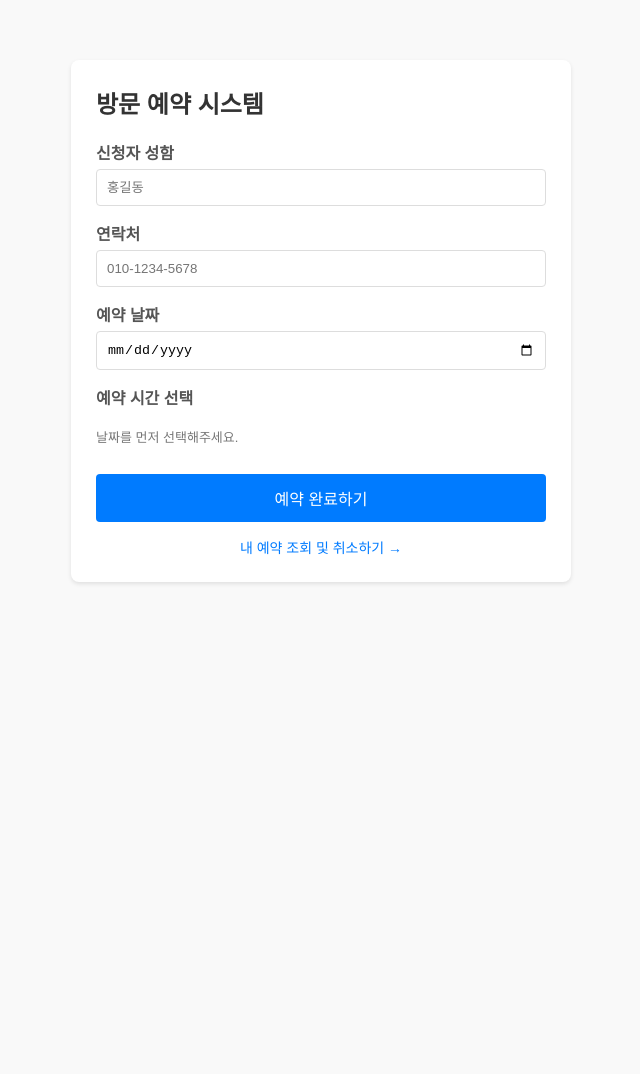
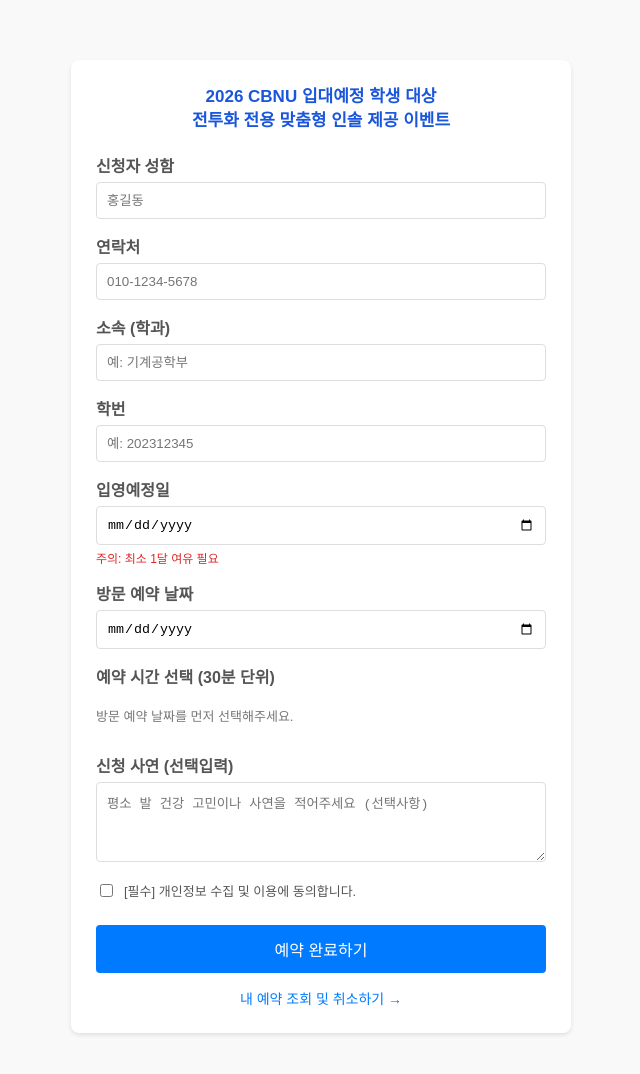
Before and after one commit to constantleesang/reservation-app, a website: page public/index.html in a window 1280 px wide. Shown: the whole page, without its empty margins (319-959 px from the left). Before the commit the page ends 800 px from the top, so only its background shows below. Drawn offline with Linux system fonts and the light colour scheme.

Commit message:
Update index.html

```diff
--- a/public/index.html
+++ b/public/index.html
@@ -2,18 +2,22 @@
 <html lang="ko">
 <head>
     <meta charset="UTF-8">
-    <title>예약 시스템</title>
+    <title>2026 CBNU 전투화 인솔 제공 이벤트</title>
     <style>
         body { font-family: 'Malgun Gothic', sans-serif; max-width: 500px; margin: 40px auto; padding: 20px; background: #f9f9f9; }
         .card { background: white; padding: 25px; border-radius: 8px; box-shadow: 0 2px 4px rgba(0,0,0,0.1); }
-        h2 { margin-top: 0; color: #333; }
+        .promo-title { font-size: 17px; font-weight: bold; color: #1a56db; text-align: center; margin-bottom: 20px; line-height: 1.4; }
         .form-group { margin-bottom: 15px; }
         label { display: block; margin-bottom: 5px; font-weight: bold; color: #555; }
-        input, select { width: 100%; padding: 10px; border: 1px solid #ddd; border-radius: 4px; box-sizing: border-box; }
-        button { background: #007bff; color: white; border: none; padding: 12px; width: 100%; border-radius: 4px; font-size: 16px; cursor: pointer; }
+        input, select, textarea { width: 100%; padding: 10px; border: 1px solid #ddd; border-radius: 4px; box-sizing: border-box; }
+        textarea { resize: vertical; height: 80px; }
+        .guide-text { font-size: 12px; color: #e02424; margin-top: 4px; }
+        .checkbox-group { display: flex; align-items: center; gap: 8px; margin-top: 15px; }
+        .checkbox-group input { width: auto; }
+        button { background: #007bff; color: white; border: none; padding: 12px; width: 100%; border-radius: 4px; font-size: 16px; cursor: pointer; margin-top: 10px; }
         button:hover { background: #0056b3; }
         .time-slots { display: grid; grid-template-columns: repeat(3, 1fr); gap: 8px; margin-top: 5px; }
-        .time-btn { padding: 8px; border: 1px solid #ccc; background: #fff; border-radius: 4px; cursor: pointer; text-align: center; }
+        .time-btn { padding: 8px; border: 1px solid #ccc; background: #fff; border-radius: 4px; cursor: pointer; text-align: center; font-size: 14px; }
         .time-btn.selected { background: #007bff; color: white; border-color: #007bff; }
         .time-btn.booked { background: #e9ecef; color: #adb5bd; cursor: not-allowed; text-decoration: line-through; }
     </style>
@@ -21,35 +25,73 @@
 <body>
 
 <div class="card">
-    <h2>방문 예약 시스템</h2>
+    <!-- 5. 프로모션 타이틀 -->
+    <div class="promo-title">
+        2026 CBNU 입대예정 학생 대상<br>전투화 전용 맞춤형 인솔 제공 이벤트
+    </div>
+
     <form id="reservationForm">
         <div class="form-group">
             <label for="name">신청자 성함</label>
             <input type="text" id="name" required placeholder="홍길동">
         </div>
+
         <div class="form-group">
             <label for="phone">연락처</label>
             <input type="tel" id="phone" required placeholder="010-1234-5678">
         </div>
+
+        <!-- 1. 소속(학과), 학번 추가 -->
         <div class="form-group">
-            <label for="date">예약 날짜</label>
+            <label for="department">소속 (학과)</label>
+            <input type="text" id="department" required placeholder="예: 기계공학부">
+        </div>
+
+        <div class="form-group">
+            <label for="studentId">학번</label>
+            <input type="text" id="studentId" required placeholder="예: 202312345">
+        </div>
+
+        <!-- 2. 입영예정일 + 주의문구 추가 -->
+        <div class="form-group">
+            <label for="enlistmentDate">입영예정일</label>
+            <input type="date" id="enlistmentDate" required>
+            <div class="guide-text">주의: 최소 1달 여유 필요</div>
+        </div>
+
+        <div class="form-group">
+            <label for="date">방문 예약 날짜</label>
             <input type="date" id="date" required>
         </div>
+
+        <!-- 4. 예약 시간 30분 단위 선택 -->
         <div class="form-group">
-            <label>예약 시간 선택</label>
+            <label>예약 시간 선택 (30분 단위)</label>
             <div id="timeSlotsContainer" class="time-slots">
-                <!-- 자바스크립트로 시간이 동적으로 생성됩니다 -->
-                <p style="font-size: 13px; color: #777; grid-column: span 3;">날짜를 먼저 선택해주세요.</p>
+                <p style="font-size: 13px; color: #777; grid-column: span 3;">방문 예약 날짜를 먼저 선택해주세요.</p>
             </div>
         </div>
+
+        <!-- 3. 신청사연 (선택 입력) -->
+        <div class="form-group">
+            <label for="reason">신청 사연 (선택입력)</label>
+            <textarea id="reason" placeholder="평소 발 건강 고민이나 사연을 적어주세요 (선택사항)"></textarea>
+        </div>
+
+        <!-- 1. 개인정보 동의 체크 추가 -->
+        <div class="form-group checkbox-group">
+            <input type="checkbox" id="privacyAgree" required>
+            <label for="privacyAgree" style="margin-bottom:0; font-weight:normal; font-size:13px; cursor:pointer;">
+                [필수] 개인정보 수집 및 이용에 동의합니다.
+            </label>
+        </div>
+
         <button type="submit">예약 완료하기</button>
     </form>
 
-    <!-- 👇 이 부분을 추가해 주세요 -->
     <div style="text-align: center; margin-top: 15px;">
         <a href="/lookup.html" style="color: #007bff; text-decoration: none; font-size: 14px;">내 예약 조회 및 취소하기 →</a>
     </div>
-</div>
 </div>
 
 <script>
@@ -57,11 +99,15 @@
     const timeSlotsContainer = document.getElementById('timeSlotsContainer');
     let selectedTime = null;
 
-    // 오늘 이후 날짜만 선택 가능하도록 설정
+    // 오늘 이후 방문 날짜만 선택 가능하도록 설정
     const today = new Date().toISOString().split('T')[0];
     dateInput.min = today;
 
-    const allTimes = ["10:00", "11:00", "13:00", "14:00", "15:00", "16:00", "17:00"];
+    // 4. 30분 단위 시간표 설정 (09:00 ~ 17:00)
+    const allTimes = [
+        "09:00", "09:30", "10:00", "10:30", "11:00", "11:30",
+        "13:00", "13:30", "14:00", "14:30", "15:00", "15:30", "16:00", "16:30"
+    ];
 
     // 날짜 변경 시 이미 예약된 시간 불러오기
     dateInput.addEventListener('change', async () => {
@@ -72,9 +118,9 @@
             const res = await fetch('/api/reservations');
             const reservations = await res.json();
 
-            // 선택한 날짜에 이미 예약된 시간대 추출
+            // 선택한 날짜에 취소되지 않은 예약 중 이미 예약된 시간대 추출
             const bookedTimes = reservations
-                .filter(r => r.date === selectedDate)
+                .filter(r => r.date === selectedDate && r.status !== 'cancelled')
                 .map(r => r.time);
 
             renderTimeSlots(bookedTimes);
@@ -106,9 +152,14 @@
     // 예약 제출
     document.getElementById('reservationForm').addEventListener('submit', async (e) => {
         e.preventDefault();
+
         const name = document.getElementById('name').value;
         const phone = document.getElementById('phone').value;
+        const department = document.getElementById('department').value;
+        const studentId = document.getElementById('studentId').value;
+        const enlistmentDate = document.getElementById('enlistmentDate').value;
         const date = dateInput.value;
+        const reason = document.getElementById('reason').value;
 
         if (!selectedTime) {
             alert('예약할 시간을 선택해주세요.');
@@ -118,7 +169,16 @@
         const response = await fetch('/api/reservations', {
             method: 'POST',
             headers: { 'Content-Type': 'application/json' },
-            body: JSON.stringify({ name, phone, date, time: selectedTime })
+            body: JSON.stringify({
+                name,
+                phone,
+                department,
+                studentId,
+                enlistmentDate,
+                date,
+                time: selectedTime,
+                reason
+            })
         });
 
         const result = await response.json();
```
